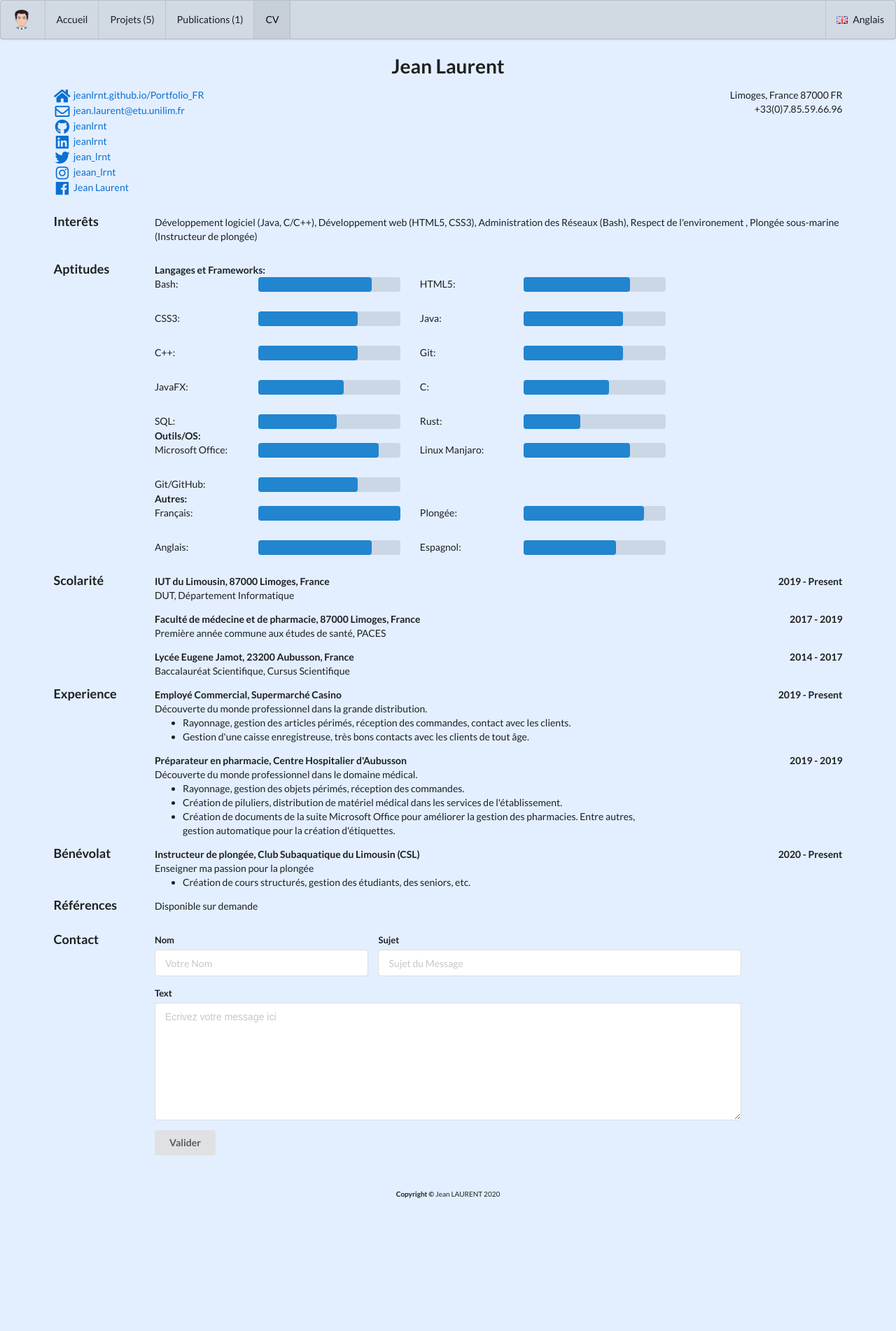
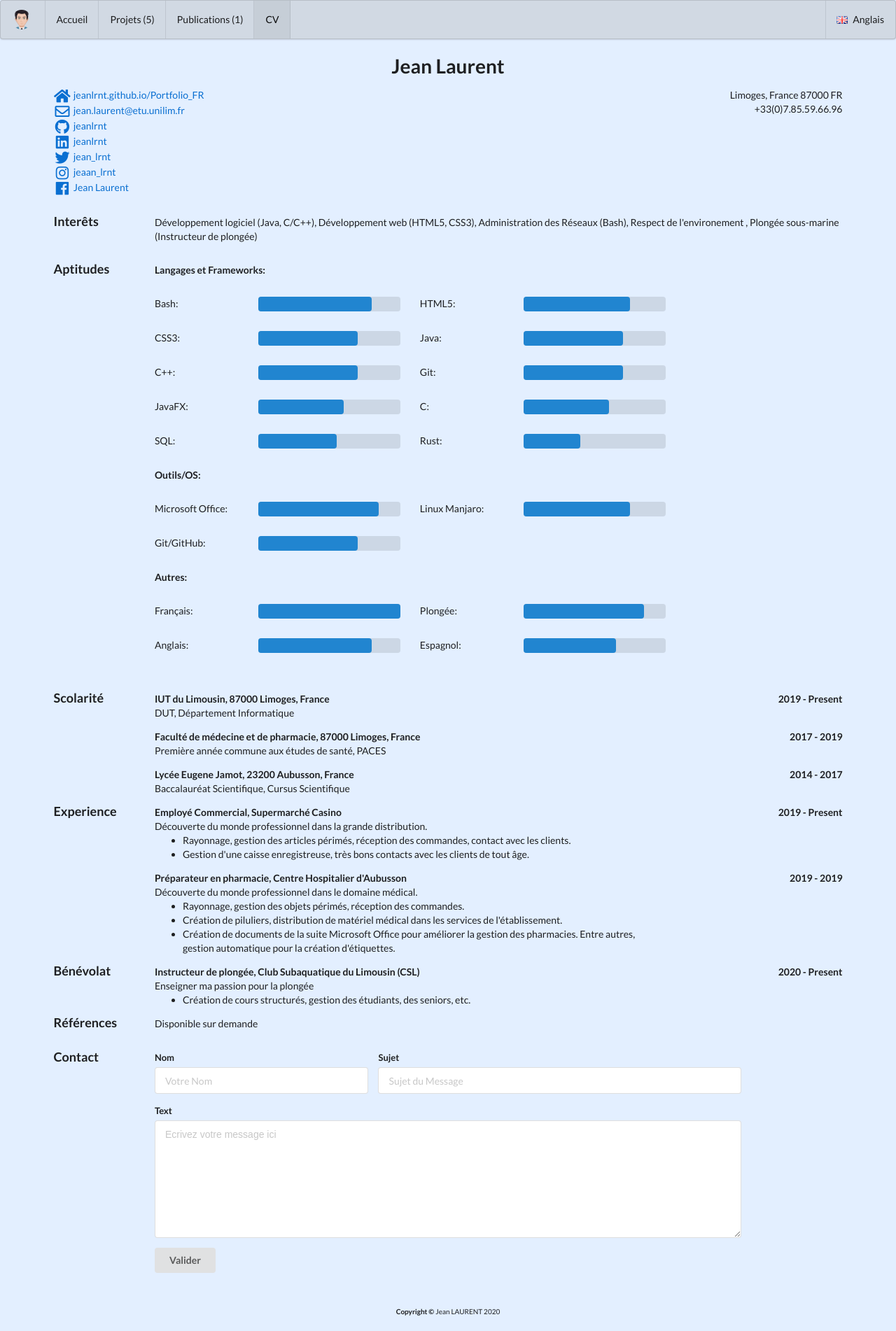
Before and after one commit to jeanlrnt/Portfolio_FR, a Jekyll site: the page built from bio/index.html, in a window 1280 px wide. Shown: the whole page at 70% size. Built offline with Jekyll 4.4.1, drawn with Linux system fonts in a browser that asks for light colours; before the commit the page ends 1734 px from its top, so only the background shows below that.

Commit message:
mise a jour

```diff
--- a/_includes/bio-competances.html
+++ b/_includes/bio-competances.html
@@ -14,7 +14,7 @@
     <div class="nonprintable">
       <p class="ui no-bottom">
         <b>{{ entry.name }}:</b> <br>
-        <div class="ui grid stackable">
+        <div class="ui grid stackable" style="margin-top: 1em; margin-bottom: 1em">
           {% for keyword in entry.keywordslabel %}
           <div class="three wide column" style="min-width: 9.9em">
             {{ entry.keywordslabel[forloop.index0] }}:
```
